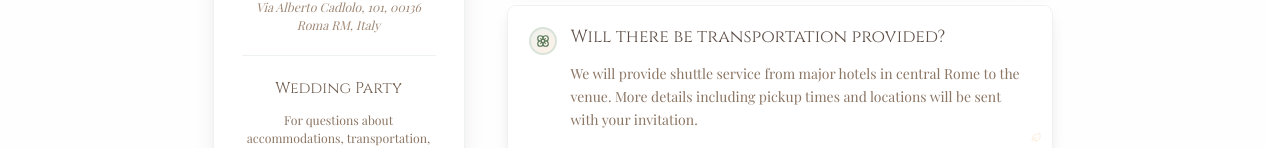
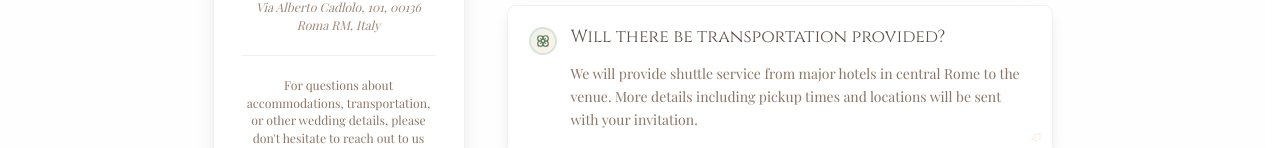
Before and after one commit to jamilfaisal/Wedding-RSVP-Website, a Next.js app: page /en/contact-faqs in a window 1280 px wide. Shown: the part 659-807 px from the top of the page. Built offline with nearby package versions, Linux system fonts and the light colour scheme; no server answers.

Commit message:
fix: Remove wedding party heading from contact FAQs component for cleaner layout

```diff
--- a/public/locales/ar/common.json
+++ b/public/locales/ar/common.json
@@ -215,7 +215,6 @@
     "contactUs": "تواصلوا معنا",
     "venue": "مكان الزفاف",
     "specificVenueDetails": "تفاصيل المكان المحدد ستعلن لاحقًا",
-    "weddingParty": "حفل الزفاف",
     "weddingPartyDescription": "للاستفسارات حول الإقامة أو النقل أو تفاصيل الزفاف الأخرى، لا تترددوا في التواصل معنا مباشرة.",
     "faqTitle": "الأسئلة الشائعة",
     "footerMessagePart1": "شكرا لك على مشاركتنا يومنا الخاص معنا 💕",
--- a/public/locales/en/common.json
+++ b/public/locales/en/common.json
@@ -214,7 +214,6 @@
     "contactUs": "Contact Us",
     "venue": "Wedding Venue",
     "specificVenueDetails": "Specific venue details TBA",
-    "weddingParty": "Wedding Party",
     "weddingPartyDescription": "For questions about accommodations, transportation, or other wedding details, please don't hesitate to reach out to us directly.",
     "faqTitle": "Frequently Asked Questions",
     "footerMessagePart1": "Thank you for sharing our special day with us 💕",
--- a/src/components/pages/contact-faqs/contact.tsx
+++ b/src/components/pages/contact-faqs/contact.tsx
@@ -38,12 +38,6 @@ function renderWeddingParty(t: (key: string) => string) {
   return (
     <div className="border-t border-sage-100 pt-6">
       <div className="text-center">
-        <h4
-          className="text-lg text-brown-700 mb-3"
-          style={{ fontFamily: 'var(--font-harrington)' }}
-        >
-          {t('contactFAQs.weddingParty')}
-        </h4>
         <p className="text-brown-600 text-sm" style={{ fontFamily: 'var(--font-serif)' }}>
           {t('contactFAQs.weddingPartyDescription')}
         </p>
```
Also changed, not shown: 1 other file (tests, documents, lock files or other folders).
